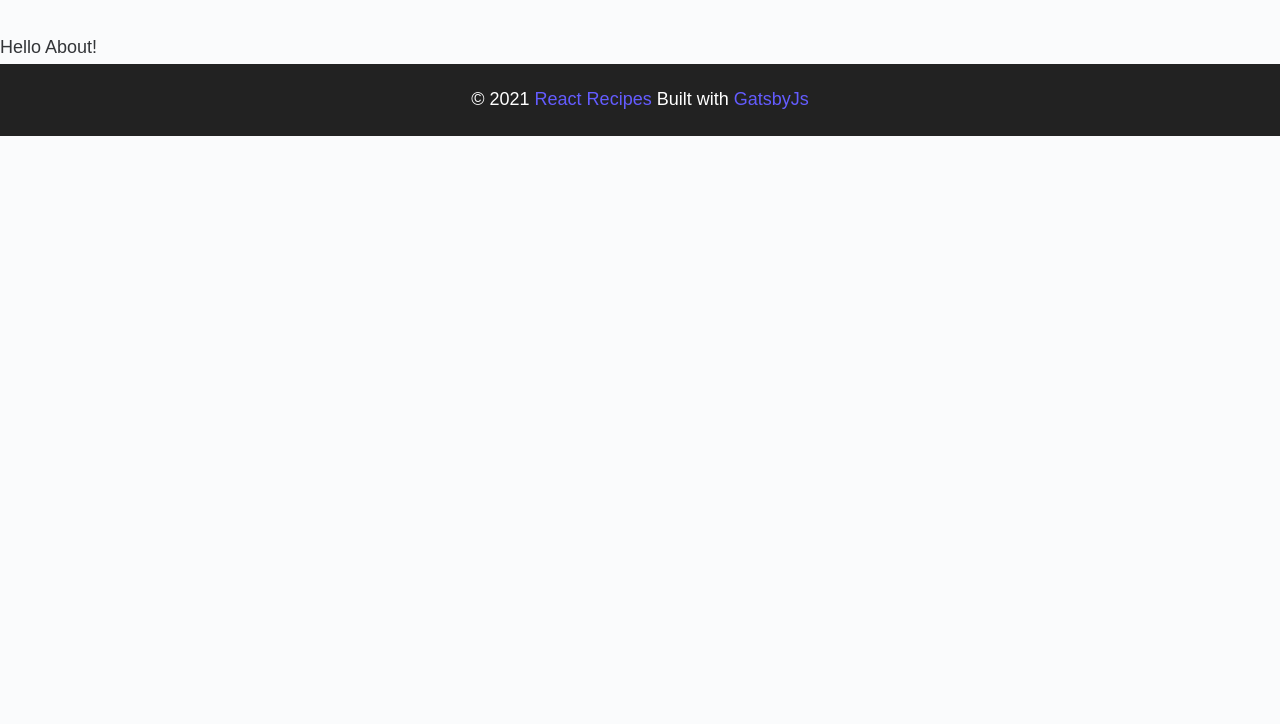
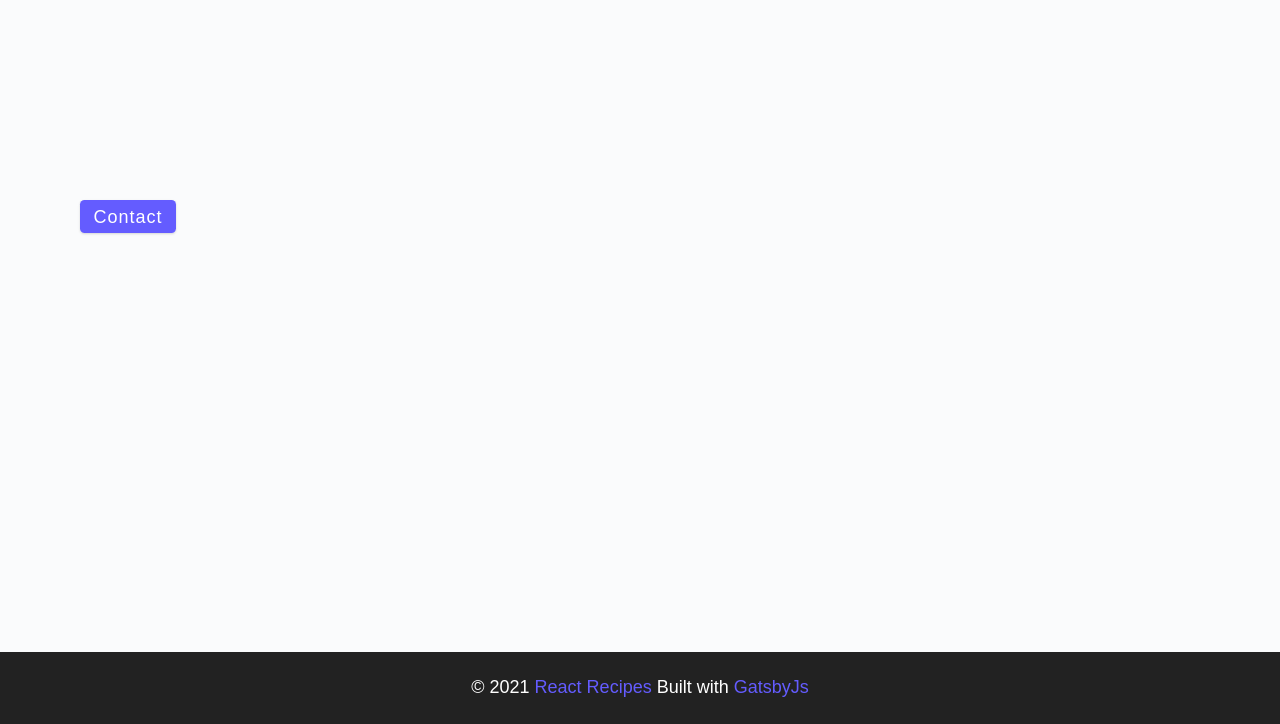
Before and after one commit to stefan0509/milliorn-recipes-react, a Gatsby site in the folder project/: page /about in a window 1280 px wide. Shown: the part 76-800 px from the top of the page. Built offline with nearby package versions, Linux system fonts and the light colour scheme; Gatsby itself is replaced by a stand-in of ours.

Commit message:
About Page

```diff
--- a/project/src/pages/about.jsx
+++ b/project/src/pages/about.jsx
@@ -1,12 +1,25 @@
 import React from 'react'
 import Layout from '../components/layout'
+import { StaticImage } from 'gatsby-plugin-image'
+import { Link } from 'gatsby'
 
 const About = () => {
-  return (
+	return (
     <Layout>
-      <div>Hello About!</div>
-    </Layout>
-  )
+      <main className='page'>
+        <section className='about-page'>
+          <article>
+            <h2></h2>
+            <p></p>
+            <p></p>
+            <Link to='/contact' className='btn'>
+              contact
+            </Link>
+          </article>
+        </section>
+      </main>
+		</Layout>
+	)
 }
 
 export default About
```
